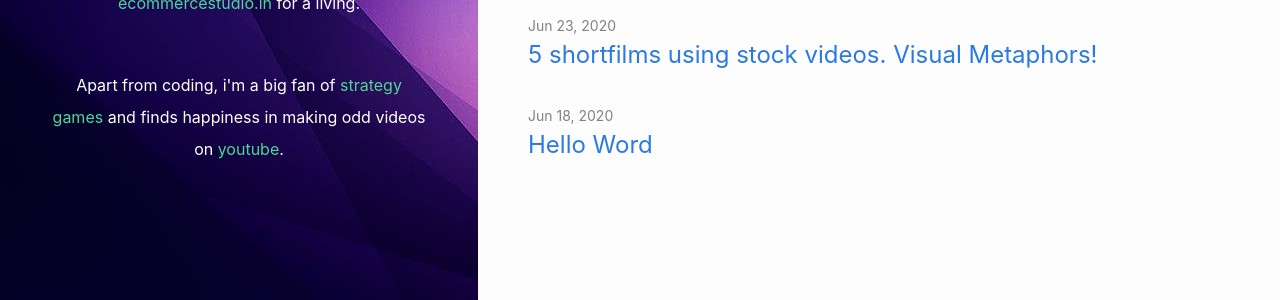
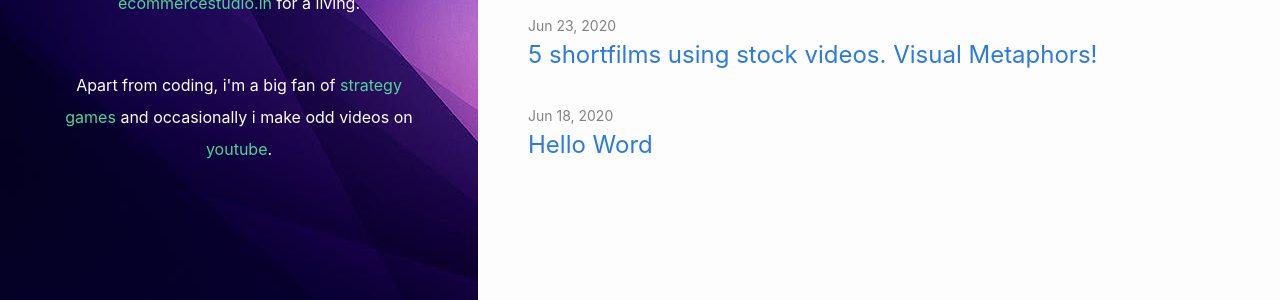
Before and after one commit to lixonic/lixonic, a Jekyll site: the page built from index.markdown, in a window 1280 px wide. Shown: the part 397-697 px from the top of the page. Built offline with Jekyll 4.4.1, drawn with Linux system fonts in a browser that asks for light colours.

Commit message:
update bio and other content

```diff
--- a/_includes/header.html
+++ b/_includes/header.html
@@ -12,8 +12,9 @@
 
 
    </p>
-   <p class="intro">Apart from coding, i'm a big fan of <a href="https://steamcommunity.com/id/Ydyar/" target="_blank">strategy games</a> and finds
-    happiness in making
+   <p class="intro">Apart from coding, i'm a big fan of <a href="https://steamcommunity.com/id/Ydyar/" target="_blank">strategy games</a>
+     and occasionally
+   i make
      odd videos on <a href="https://www.youtube.com/user/lixonicprincipia/videos" target="_blank">
       youtube</a>.
     </p>
```
Also changed, not shown: _posts/2020-07-15-forgotten-haiku-movie.md (+1 -1 lines), _posts/2020-07-20-frustration-the-war-within.md (+1 -1 lines).
